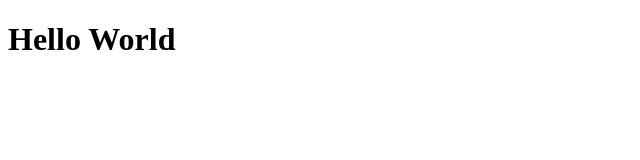
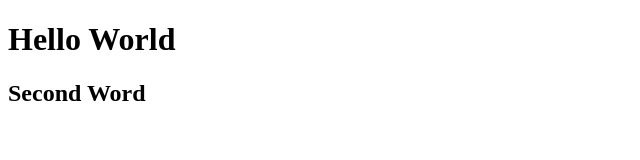
Before and after one commit to Retr-1/hello-world-page, a plain HTML site: page index.html in a window 1280 px wide. Shown: the whole page, without its empty margins (0-640 px from the left). Drawn offline with Linux system fonts and the light colour scheme.

Commit message:
Modified index.html + bugfixes and performance improvement

```diff
--- a/index.html
+++ b/index.html
@@ -8,5 +8,6 @@
 </head>
 <body>
     <h1>Hello World</h1>
+    <h2>Second Word</h2>
 </body>
 </html>
```
